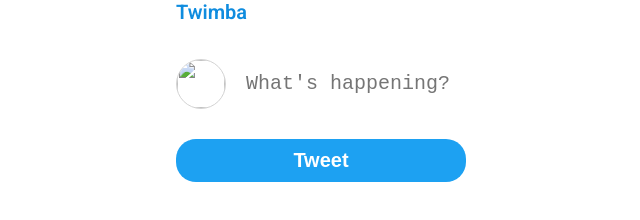
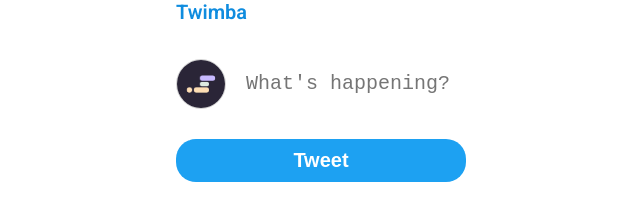
Before and after one commit to kuba10155/twitter, a plain HTML site: page index.html in a window 1280 px wide. Shown: the whole page, without its empty margins (319-959 px from the left). Drawn offline with Linux system fonts and the light colour scheme.

Commit message:
Update index.html

```diff
--- a/index.html
+++ b/index.html
@@ -23,7 +23,7 @@
 	</header>
 	<main>
 		<div class="tweet-input-area">
-			<img src="/images/scrimbalogo.png" class="profile-pic">
+			<img src="scrimbalogo.png" class="profile-pic">
       <textarea
         placeholder="What's happening?"
         id="tweet-input"></textarea>
```
